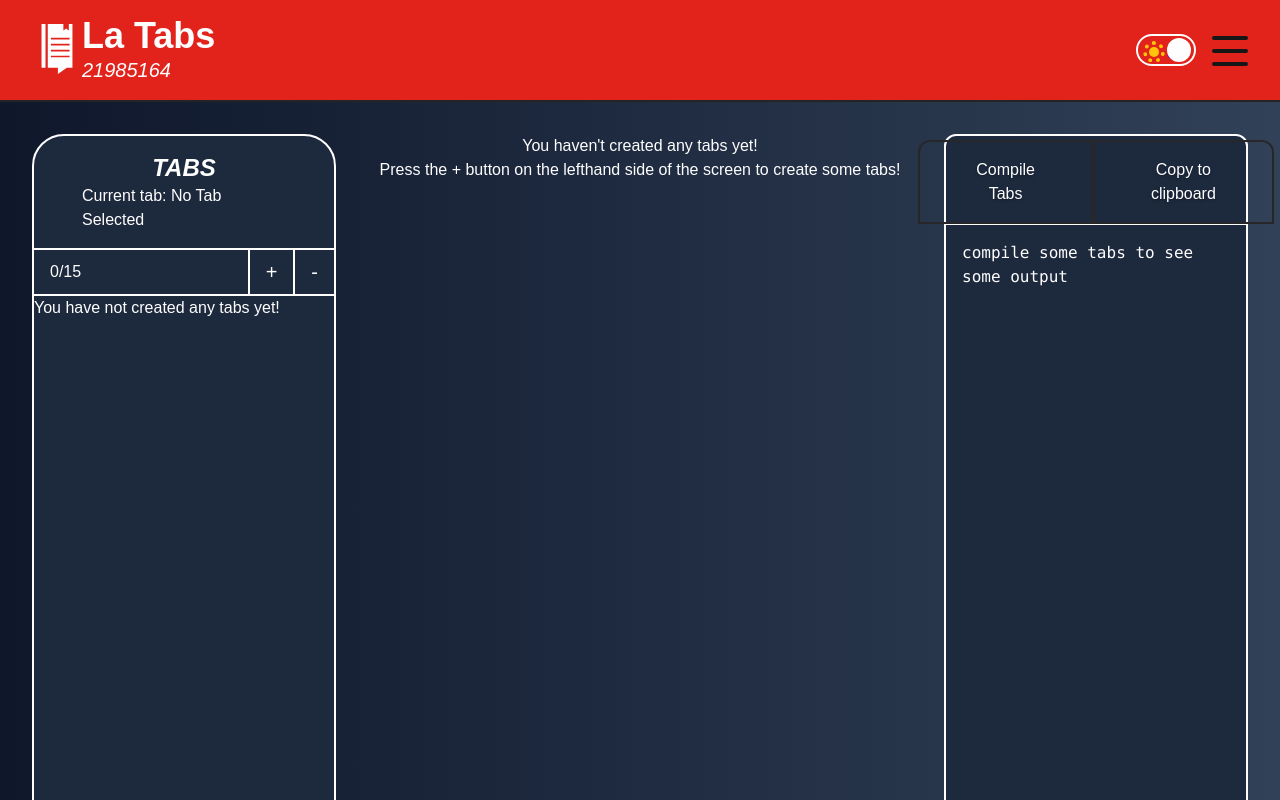
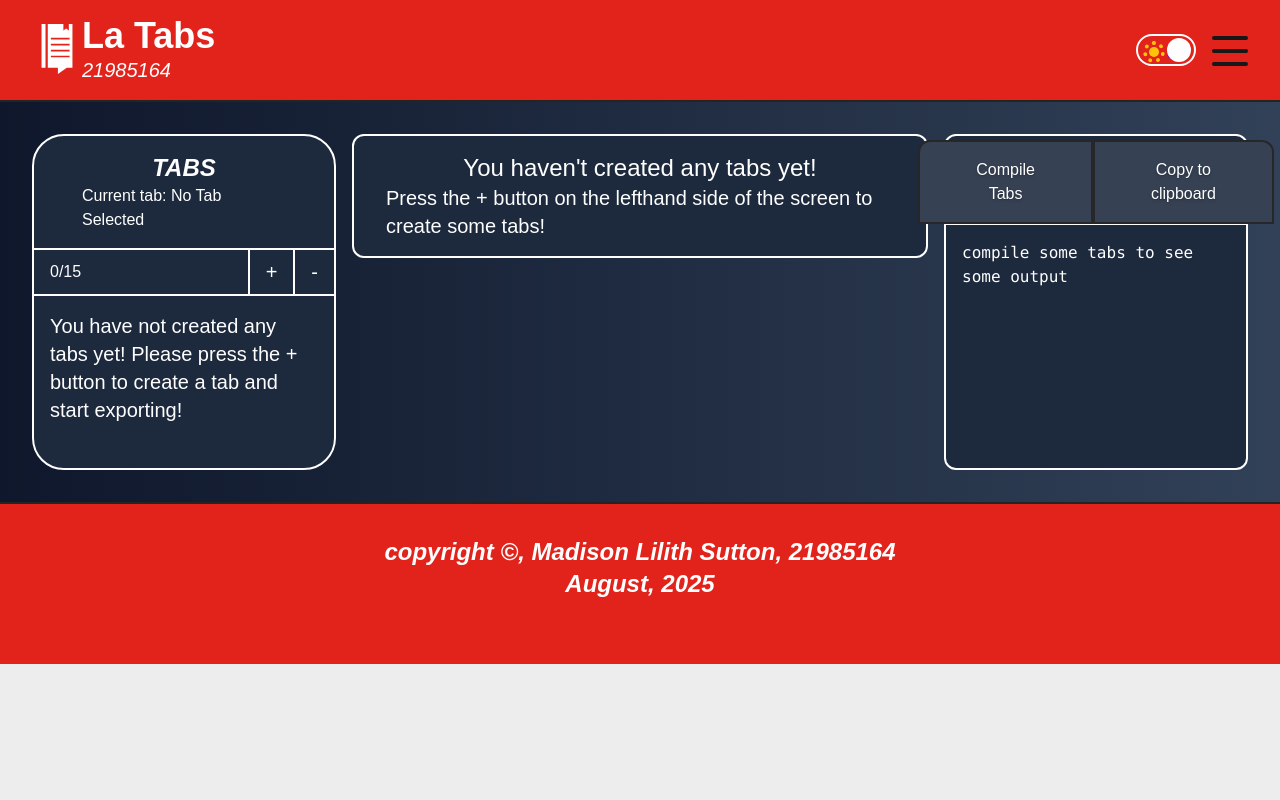
Before and after one commit to ml-sutton/cse3cwa_assignment1, a Next.js app in the folder code/: page / in a window 1280 px wide. Shown: the top 800 px of the page. Built offline with nearby package versions, Linux system fonts and the light colour scheme.

Commit message:
fixed the bugs I was facing still tracking done this hydration error I am expecting that I have bad markup somewhere which is causing it

```diff
--- a/code/app/about/page.tsx
+++ b/code/app/about/page.tsx
@@ -2,5 +2,7 @@ import { AboutPage } from "../../components/about/AboutPage";
 
 
 export default function About() {
-  return (<AboutPage />);
+  return (<div className="min-h-[85vh] max-h-[85vh]">
+    <AboutPage />
+  </div>);
 }
--- a/code/components/about/AboutPage.tsx
+++ b/code/components/about/AboutPage.tsx
@@ -7,7 +7,7 @@ export const AboutPage = () => {
   const themeContext = useContext(ThemeContext);
   const themedStyles = themeContext?.theme == "light" ? "bg-gradient-to-r from-slate-300 to-slate-500 text-[#111]" : "bg-gradient-to-r from-slate-900 to-slate-700 text-[#fefefe]"
   return (
-    <div className={`w-screen flex justify-center py-8 ${themedStyles}`} >
+    <div className={`w-screen flex min-h-[85vh] justify-center py-8 ${themedStyles}`} >
       <MainCard />
 
 
--- a/code/components/about/cards/mainCard.tsx
+++ b/code/components/about/cards/mainCard.tsx
@@ -3,7 +3,7 @@ import { StylizedSubheader } from "../headers/stylisedSubheader"
 import { RepoStats } from "./repoStats"
 
 export const MainCard: React.FC = () => {
-  return (<div className="border-2 border-[#111111] rounded-4xl">
+  return (<div className=" h-fit border-2 border-[#111111] rounded-4xl">
     <div className="border-2 rounded-4xl border-slate-200">
       <div className="min-w-full p-4 bg-gradient-to-r from-violet-200 to-pink-200 h-fit border-2 border-[#111111] rounded-4xl py-8">
         <StylizedHeader text="Madison Lilith Sutton" />
--- a/code/components/tabs-screen/tabs-form/tabsForm.tsx
+++ b/code/components/tabs-screen/tabs-form/tabsForm.tsx
@@ -73,9 +73,9 @@ export const TabsForm: React.FC<TabsFormPropTypes> = ({ tabs, setTabs, selectedT
       setTabData("No Tab Selected or no tabs exists");
       return
     } else if (tabCount === 1) {
+      // For some reason this is the only way to get it to work I do not know why I have spent so long on this
       setTabName(tabs[0] ? tabs[0].tabName : `${tabCount}`)
       setTabData(tabs[0] ? tabs[0].tabBody : `${tabCount}`)
-      console.log(tabCount);
       return
     }
 
@@ -83,9 +83,18 @@ export const TabsForm: React.FC<TabsFormPropTypes> = ({ tabs, setTabs, selectedT
 
 
   return tabs.length == 0 ? (
-    <div className={`min-w-1/2 h-full flex justify-center items-center flex-col`}>
-      <h1>You haven&#39;t created any tabs yet!</h1>
-      <p>Press the + button on the lefthand side of the screen to create some tabs!</p>
+    <div className={`min-w-1/2 h-full flex justify-center items-center px-4`}>
+      <div className={`${themedStyles} border-2 rounded-xl w-full px-8 py-4 flex justify-center items-center flex-col`}>
+        <h1 className="text-2xl">You haven&#39;t created any tabs yet!</h1>
+        <p className="text-xl">Press the + button on the lefthand side of the screen to create some tabs!</p>
+      </div>
+    </div>
+  ) : tabName === "No Tab Selected" ? (
+    <div className="min-w-1/2 h-full flex justify-center items-center px-4">
+      <div className={`${themedStyles} border-2 rounded-xl w-full px-8 py-4 flex justify-center items-center flex-col`}>
+        <h1 className="text-2xl">No tab selected!</h1>
+        <p className="text-xl">please select a tab from the sidebar</p>
+      </div>
     </div>
   ) :
     (<div className={`min-w-2/3 lg:min-w-1/2 h-full  py-4 lg:p-4`}>
@@ -96,7 +105,7 @@ export const TabsForm: React.FC<TabsFormPropTypes> = ({ tabs, setTabs, selectedT
         </div>
         <div className="lg:border-t-2 lg:pt-4">
 
-          <textarea rows={60} name="tab-data-input" className={`text-shadow-md py-4 text-lg lg:text-xl lg:rounded-t-xl rounded-b-xl border-2 border-t-0 lg:border-t-2  hover:border-blue-500 active:border-blue-800 border-gray-300 px-4 min-w-full h-full lg:resize-none ${themedStyles}`} value={tabData} onChange={handleTabData}></textarea>
+          <textarea rows={25} name="tab-data-input" className={`text-shadow-md py-4 text-lg lg:text-xl lg:rounded-t-xl rounded-b-xl border-2 border-t-0 lg:border-t-2  hover:border-blue-500 active:border-blue-800 border-gray-300 px-4 min-w-full h-full lg:resize-none ${themedStyles}`} value={tabData} onChange={handleTabData}></textarea>
         </div>
       </form>
     </div>)
--- a/code/components/tabs-screen/tabs-layout/tabsLayout.tsx
+++ b/code/components/tabs-screen/tabs-layout/tabsLayout.tsx
@@ -30,12 +30,16 @@ export const TabsLayout: React.FC = () => {
     if (tabContext?.loadedData === false || !tabContext?.loadedData) {
       return
     }
-    if (tabs.length === 0) return
+    if (tabs.length === 0) {
+      setTabCount(tabs.length);
+      return;
+    }
     WriteTabsToLocalStorage(tabs).then(result => {
       if (result)
         console.log("tabs saved")
       else
         console.warn("error in tab saving, No tabs or window is undefined");
+      console.log(` OLD TAB COUNT = ${tabCount}, NEW TAB COUNT = ${tabs.length} ${tabs}`)
       setTabCount(tabs.length);
       setLoadedData(true)
     }).catch(error => console.error(error));
@@ -43,7 +47,7 @@ export const TabsLayout: React.FC = () => {
 
   return (
     <section>
-      <div className={`flex flex-col lg:flex-row px-8 py-8 min-h-[100vh] ${themedStyles}`}>
+      <div className={`flex flex-col lg:flex-row px-8 py-8 min-h-[50vh] max-h-[90vh] ${themedStyles}`}>
         <TabsNav tabs={tabs} setTabs={setTabs} selectedTab={selectedTab} setSelectedTab={setSelectedTab} tabCount={tabCount} />
         <TabsForm tabs={tabs} setTabs={setTabs} selectedTab={selectedTab} tabCount={tabCount} loadedData={loadedData} />
         <TabsOutput tabs={tabs} />
--- a/code/components/tabs-screen/tabs-nav/tabsNav.tsx
+++ b/code/components/tabs-screen/tabs-nav/tabsNav.tsx
@@ -38,8 +38,8 @@ export const TabsNav: React.FC<TabsNavPropTypes> = ({ tabs, setTabs, selectedTab
       </div>
       <nav className="hidden lg:block">
         {(!tabs || tabs.length == 0) ? (
-          <div className="">
-            You have not created any tabs yet!
+          <div className="px-4 py-4 text-xl">
+            You have not created any tabs yet! Please press the + button to create a tab and start exporting!
           </div>
         ) : <ul>
           {tabs.map((tab, key) => {
--- a/code/components/tabs-screen/tabs-output/tabsOutput.tsx
+++ b/code/components/tabs-screen/tabs-output/tabsOutput.tsx
@@ -13,6 +13,7 @@ export const TabsOutput: React.FC<TabsOutputPropTypes> = ({ tabs }) => {
   const themedStyles: string = themeContext?.theme === "light" ? "bg-slate-100 text-[#111]" : "bg-slate-800 text-[#fefefe]"
   const themedButtonStyles: string = themeContext?.theme === "light" ? "bg-zinc-300 text-[#111] text-shadow-md text-shadow-zinc-50 border-slate-50" : "bg-gray-700 text-[#fefefe] text-shadow-md text-shadow-grey-900 border-zinc-800"
   const handleTabCompilation = () => {
+    if (tabs.length === 0) return;
     const data = GenerateTabOutput(tabs);
     setOutputData(data);
   }
@@ -23,8 +24,8 @@ export const TabsOutput: React.FC<TabsOutputPropTypes> = ({ tabs }) => {
   return (
     <div className={`lg:min-w-1/4 flex flex-col py-1  ${themedStyles} border-2 rounded-xl`}>
       <div className="flex justify-center gaps-4">
-        <button className={`border-2 px-14 rounded-tl-xl py-4 cursor-pointer hover:bg-green-500 active:border-blue-500 disabled:hover:bg-red-500 disabled:hover:text-red-950${themedButtonStyles}`} onClick={() => handleTabCompilation()}>Compile Tabs</button>
-        <button className={`border-2 px-14 rounded-tr-xl py-4 cursor-pointer hover:bg-green-500 active:border-blue-500 disabled:hover:bg-red-500 disabled:hover:text-red-950${themedButtonStyles}`} onClick={() => copyDataToClipboard()} disabled={outputData === ""}> Copy to clipboard</button>
+        <button className={`border-2 px-14 rounded-tl-xl py-4 cursor-pointer hover:bg-green-500 active:border-blue-500 disabled:hover:bg-red-500 disabled:hover:text-red-950 disabled:active:border-red-500 ${themedButtonStyles}`} onClick={() => handleTabCompilation()} disabled={tabs.length === 0}>Compile Tabs</button>
+        <button className={`border-2 px-14 rounded-tr-xl py-4 cursor-pointer hover:bg-green-500 active:border-blue-500 disabled:hover:bg-red-500 disabled:hover:text-red-950 disabled:active:border-red-500 ${themedButtonStyles}`} onClick={() => copyDataToClipboard()} disabled={outputData === ""}> Copy to clipboard</button>
       </div>
       <hr />
       <code className="p-4">
```
